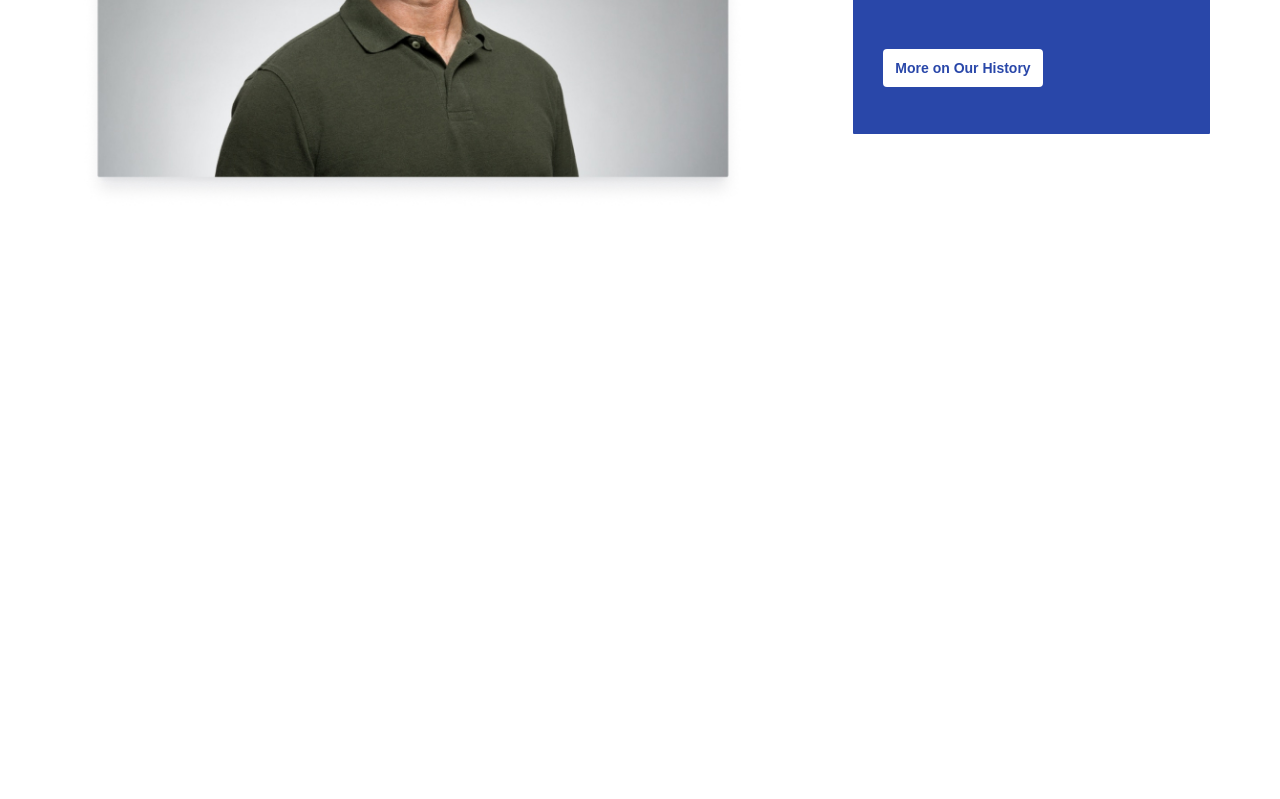
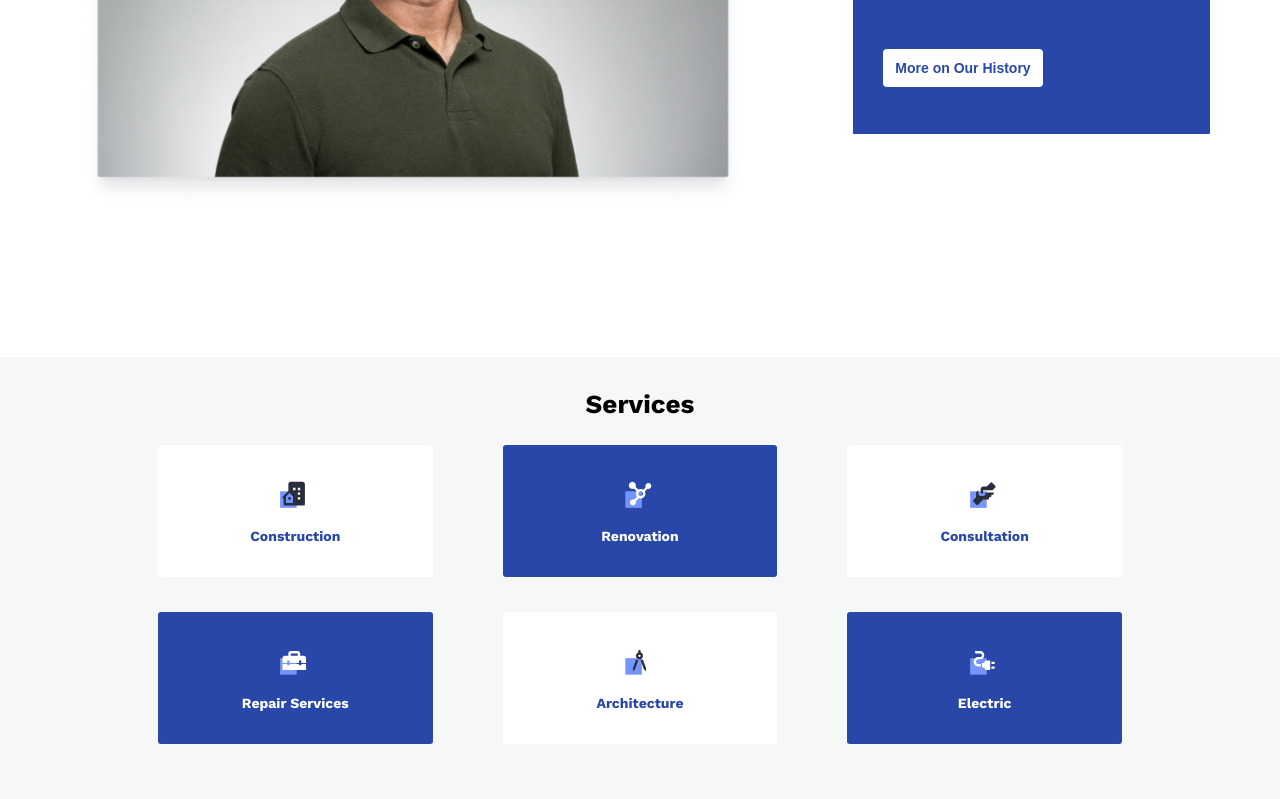
Before and after one commit to ulianasunny31/the-box-landing, a website built with Parcel: page src/index.html in a window 1280 px wide. Shown: the part 1195-1994 px from the top of the page. Before the commit the page ends 1552 px from the top, so only its background shows below. Built offline with nearby package versions, Linux system fonts and the light colour scheme.

Commit message:
services full

```diff
--- a/src/css/styles.css
+++ b/src/css/styles.css
@@ -1,5 +1,6 @@
 :root {
   --white: #fff;
+  --darker-white: #f6f8f7;
   --primary-blue: #2947a9;
   --secondary-blue: #3559c7;
   --primary-orange: #f9995d;
@@ -423,3 +424,81 @@ ol {
     font-size: 15px;
   }
 }
+
+/**
+  |============================
+  | Services section
+  |============================
+*/
+
+.services-section {
+  padding: 32px 158px 55px 158px;
+  background-color: var(--darker-white);
+}
+
+.serv-heading {
+  margin-bottom: 26px;
+  text-align: center;
+  font-size: 26px;
+}
+
+.services-list {
+  display: flex;
+  flex-direction: row;
+  flex-wrap: wrap;
+  row-gap: 35px;
+  column-gap: 70px;
+}
+
+.services-list li {
+  width: calc((100% - 70px * 2) / 3);
+  height: 132px;
+  display: flex;
+  flex-direction: column;
+  justify-content: center;
+  align-items: center;
+  border-radius: 3px;
+}
+
+.serv-item-heading {
+  font-size: 14px;
+}
+
+.serv-icon {
+  margin-bottom: 20px;
+}
+
+.blue-item {
+  background-color: var(--primary-blue);
+  color: var(--white);
+}
+
+.white-item {
+  background-color: var(--white);
+  color: var(--primary-blue);
+}
+
+.blue-item:hover,
+.blue-item:focus,
+.white-item:hover,
+.white-item:focus {
+  transform: scale(1.05);
+}
+
+@media screen and (min-width: 1440px) {
+  .services-section {
+    padding: 52px 168px 65px 168px;
+  }
+
+  .services-list li {
+    height: 160px;
+  }
+
+  .serv-heading {
+    font-size: 28px;
+  }
+
+  .serv-item-heading {
+    font-size: 16px;
+  }
+}
--- a/src/index.html
+++ b/src/index.html
@@ -117,6 +117,50 @@
           </div>
         </div>
       </section>
+
+      <section class="services-section">
+        <div class="main-services-container">
+          <h2 class="serv-heading">Services</h2>
+          <ul class="list services-list">
+            <li class="white-item">
+              <svg class="serv-icon" width="30" height="30">
+                <use href="./images/icons.svg#icon-construction"></use>
+              </svg>
+              <h5 class="serv-item-heading">Construction</h5>
+            </li>
+            <li class="blue-item">
+              <svg class="serv-icon" width="30" height="30">
+                <use href="./images/icons.svg#icon-renovation"></use>
+              </svg>
+              <h5 class="serv-item-heading">Renovation</h5>
+            </li>
+            <li class="white-item">
+              <svg class="serv-icon" width="30" height="30">
+                <use href="./images/icons.svg#icon-consultation"></use>
+              </svg>
+              <h5 class="serv-item-heading">Consultation</h5>
+            </li>
+            <li class="blue-item">
+              <svg class="serv-icon" width="30" height="30">
+                <use href="./images/icons.svg#icon-repair"></use>
+              </svg>
+              <h5 class="serv-item-heading">Repair Services</h5>
+            </li>
+            <li class="white-item">
+              <svg class="serv-icon" width="30" height="30">
+                <use href="./images/icons.svg#icon-architecture"></use>
+              </svg>
+              <h5 class="serv-item-heading">Architecture</h5>
+            </li>
+            <li class="blue-item">
+              <svg class="serv-icon" width="30" height="30">
+                <use href="./images/icons.svg#icon-electric"></use>
+              </svg>
+              <h5 class="serv-item-heading">Electric</h5>
+            </li>
+          </ul>
+        </div>
+      </section>
     </main>
     <!-- Footer -->
     <footer></footer>
```
